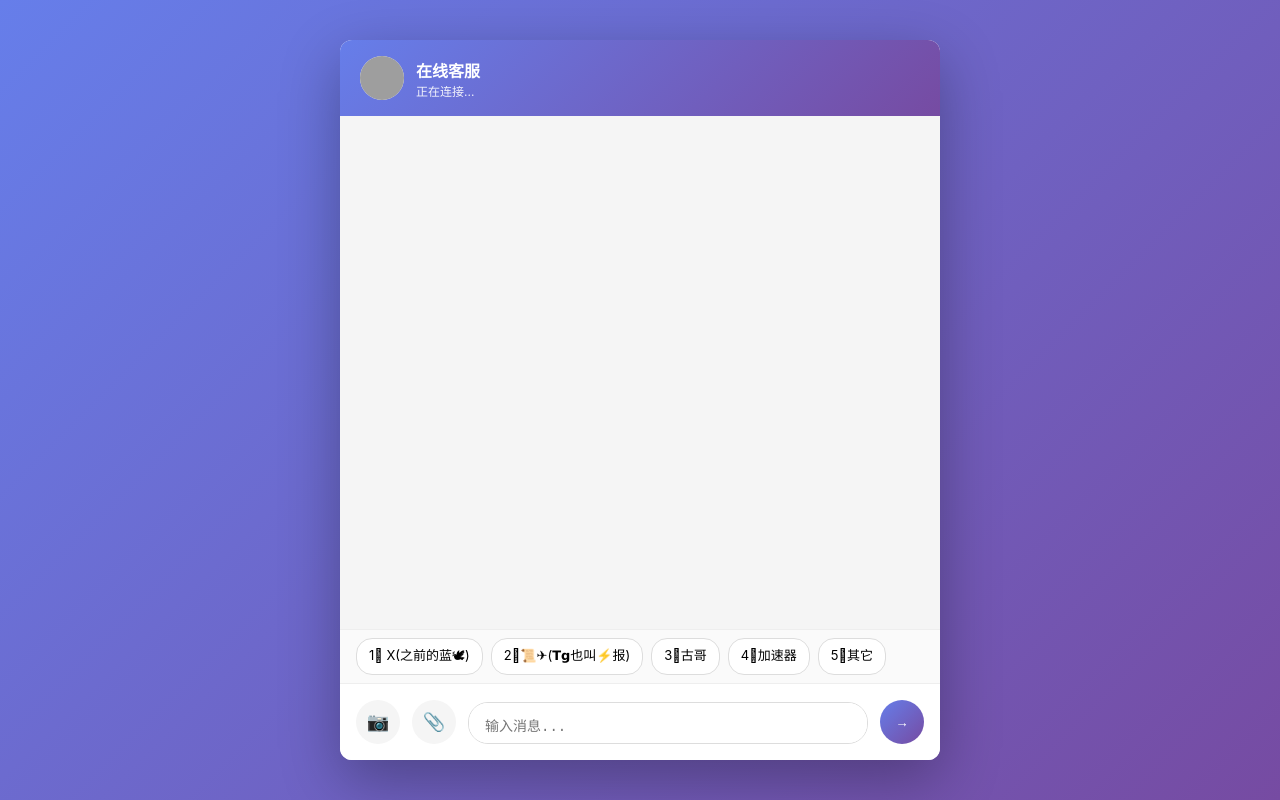
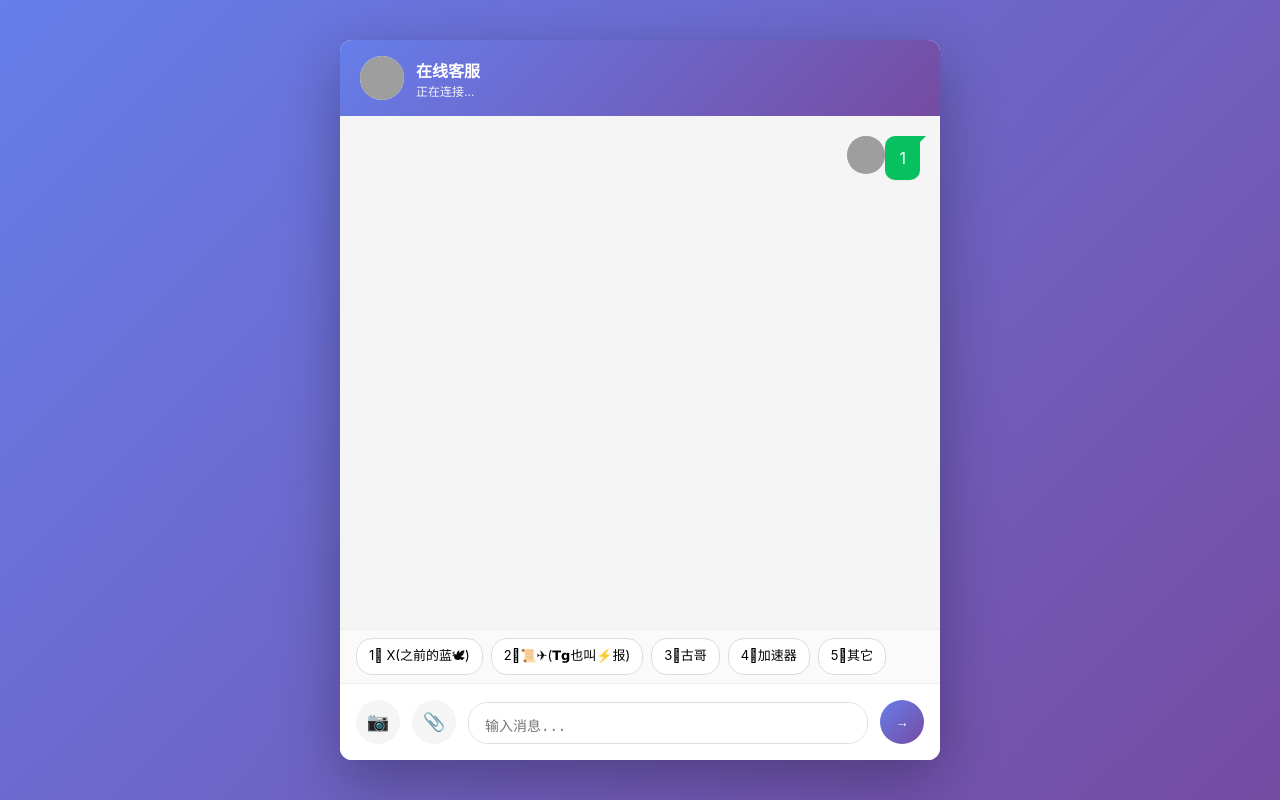
Before and after one commit to A-fan588/kefu-chat, a website: page public/client/index.html in a window 1280 px wide. Both pictures are taken after a click on the element "1⃣ X(之前的蓝🕊)". Drawn offline with nearby package versions, Linux system fonts and the light colour scheme; no server answers; grey boxes are pictures that could not be loaded.

Commit message:
fix: message display bug - add null check and optimistic update

```diff
--- a/public/client/index.html
+++ b/public/client/index.html
@@ -313,6 +313,7 @@
         });
 
         function addMessage(msg) {
+            try {
                 const el = document.createElement('div');
                 const isCustomer = msg.is_from_customer === 1 || msg.is_from_customer === true;
                 el.className = 'message ' + (isCustomer ? 'customer' : '');
@@ -324,16 +325,20 @@
                 } else if (msg.message_type === 'file') {
                     content = `<div class="file-link"><a href="${msg.file_url}" target="_blank" download="${msg.content}">📎 ${msg.content}</a></div>`;
                 } else {
-                content = msg.content;
+                    content = msg.content || '';
                 }
+                const avatarSrc = isCustomer && customer && customer.avatar ? customer.avatar : agentAvatar.src;
                 el.innerHTML = `
-                <img class="avatar" src="${isCustomer ? customer.avatar : agentAvatar.src}">
+                    <img class="avatar" src="${avatarSrc}">
                     <div class="msg-content">
                         <div class="bubble">${content}</div>
                     </div>
                 `;
                 messagesEl.appendChild(el);
                 messagesEl.scrollTop = messagesEl.scrollHeight;
+            } catch (err) {
+                console.error('addMessage error:', err, msg);
+            }
         }
 
         function openMedia(url) {
@@ -362,6 +367,14 @@
         function sendMessage() {
             const text = messageInput.value.trim();
             if (!text) return;
+            // 立即在本地显示消息（乐观更新）
+            addMessage({
+                id: 'local_' + Date.now(),
+                content: text,
+                message_type: 'text',
+                is_from_customer: 1,
+                created_at: new Date().toISOString()
+            });
             socket.emit('message', { content: text });
             messageInput.value = '';
             messageInput.style.height = 'auto';
```
Lines whose indentation alone changed are shown as unchanged.
